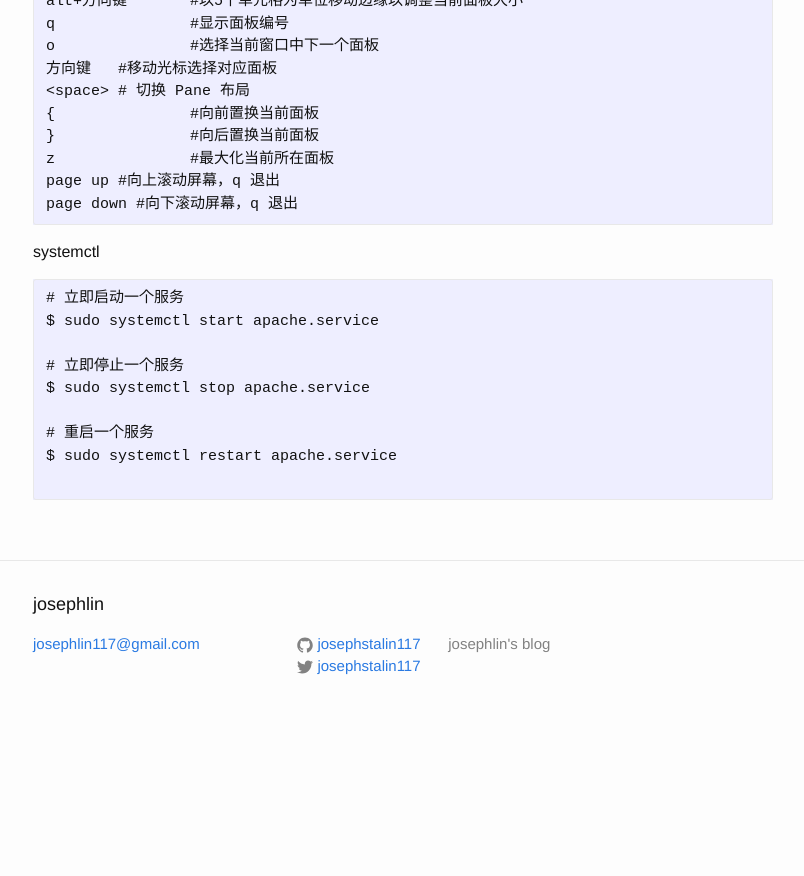
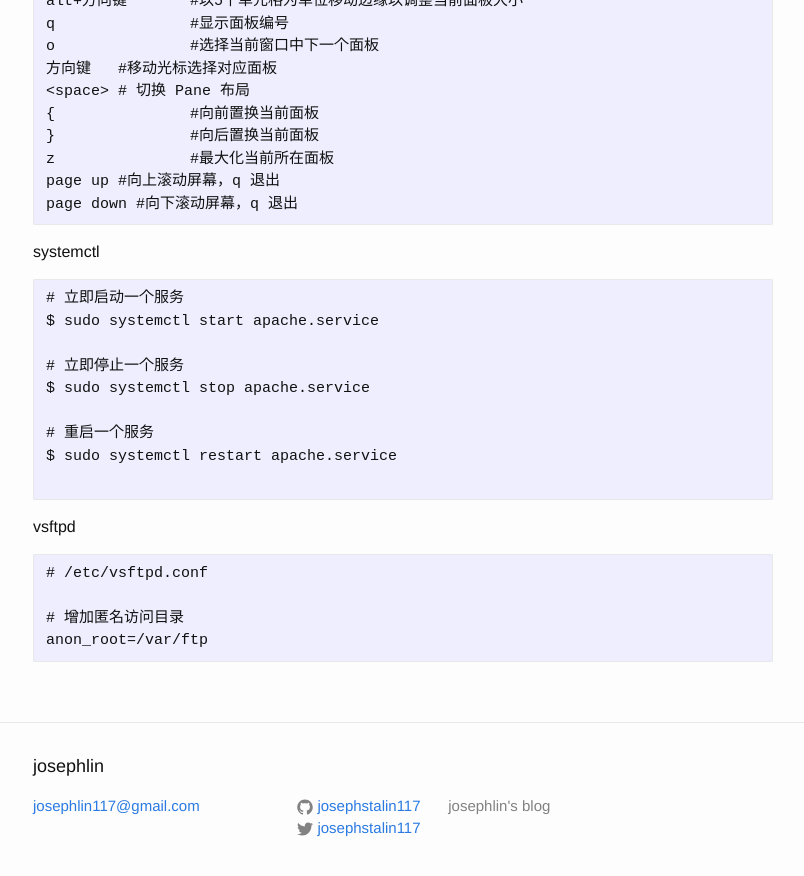
Before and after one commit to josephstalin117/josephstalin117.github.io, a Jekyll site: the page built from _posts/2016-04-04-linux.markdown, in a window 1280 px wide and 900 px high, scrolled down 11768 px. Shown: the top 876 px of the window, without its empty margins (237-1041 px from the left). Built offline with Jekyll 4.4.1, drawn with Linux system fonts in a browser that asks for light colours; before the commit the page ends 12506 px from its top, so only the background shows below that.

Commit message:
add vsftpd

````diff
--- a/_posts/2016-04-04-linux.markdown
+++ b/_posts/2016-04-04-linux.markdown
@@ -562,3 +562,11 @@ $ sudo systemctl stop apache.service
 $ sudo systemctl restart apache.service
 
 ```
+
+vsftpd
+```
+# /etc/vsftpd.conf
+
+# 增加匿名访问目录
+anon_root=/var/ftp
+```
````
